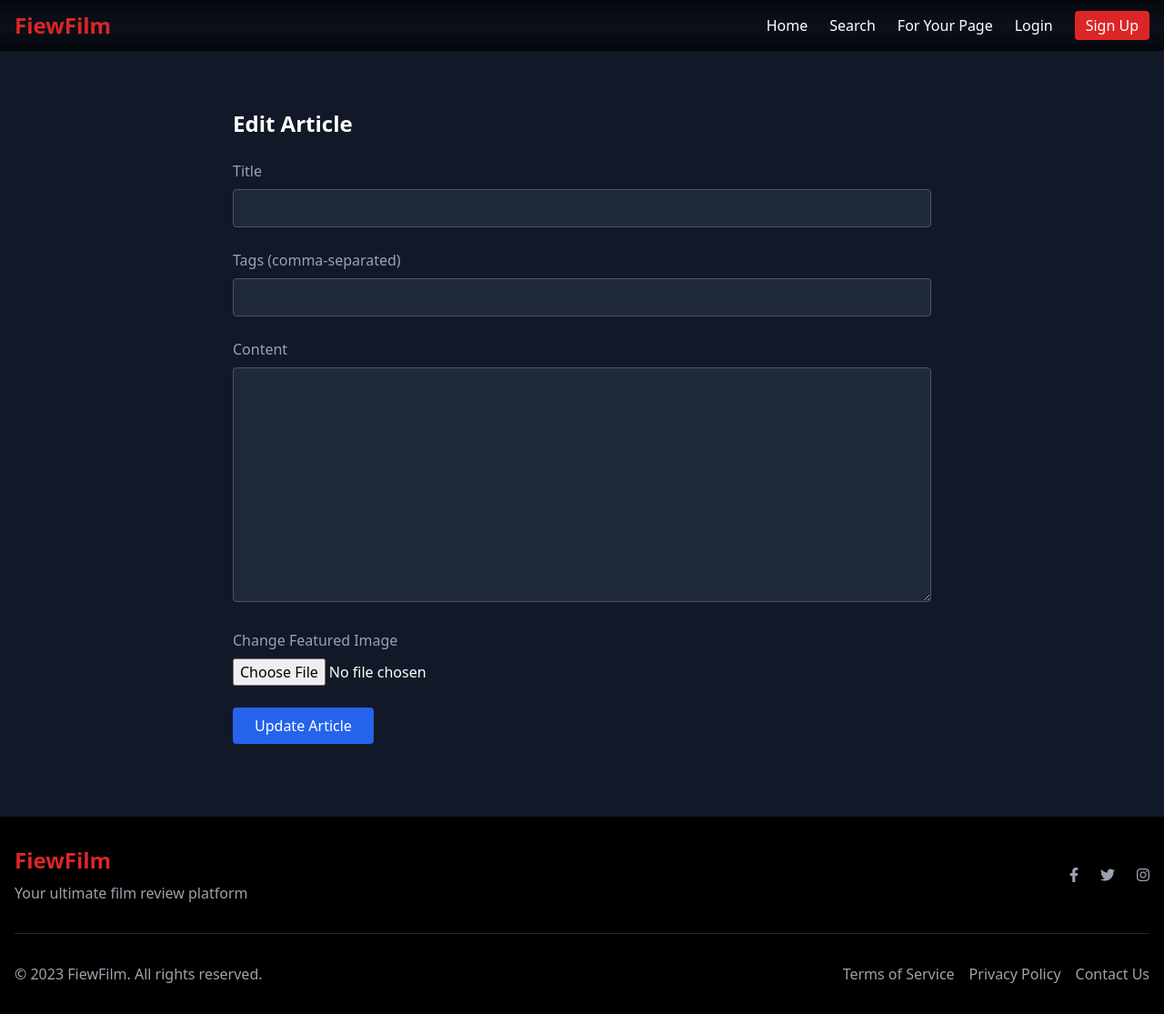
After one commit to AJLOJYGY/fiewfilm_app, a Flask app: template templates/admin/edit_article.html in a window 1280 px wide. The commit adds this page. Shown: the whole page at 91% size. Run offline with Flask 2, Linux system fonts and the light colour scheme; the template is opened without the code that fills it, so the values that code supplies are empty; some libraries are stand-ins or nearby versions.

Commit message:
Edit article actions: view, edit, delete fully working

```diff
--- a/app.py
+++ b/app.py
@@ -333,10 +333,24 @@ def edit_profile():
     user = get_current_user()
 
     if request.method == 'POST':
-        bio = request.form.get('bio', '')
+        username = request.form.get('username', '').strip()
+        bio = request.form.get('bio', '').strip()
         profile_pic = request.files.get('profile_pic')
 
-        update_data = {'bio': bio}
+        if not username:
+            flash('Username is required.', 'error')
+            return redirect(url_for('edit_profile'))
+
+        # Cek kalau username diganti dan sudah dipakai user lain
+        if username != user['username']:
+            if users.find_one({'username': username}):
+                flash('Username already taken.', 'error')
+                return redirect(url_for('edit_profile'))
+
+        update_data = {
+            'username': username,
+            'bio': bio
+        }
 
         if profile_pic and profile_pic.filename != '':
             filename = secure_filename(profile_pic.filename)
@@ -345,10 +359,56 @@ def edit_profile():
 
         users.update_one({'_id': user['_id']}, {'$set': update_data})
         flash('Profile updated successfully!', 'success')
-        return redirect(url_for('user_profile', username=user['username']))
+        return redirect(url_for('user_profile', username=username))
+
+    return render_template('auth/edit_profile.html', user=user)
 
 
-    return render_template('auth/edit_profile.html', user=user)
+
+# Admin: Edit Article
+@app.route('/admin/articles/edit/<article_id>', methods=['GET', 'POST'])
+def admin_edit_article(article_id):
+    if not is_admin():
+        return redirect(url_for('index'))
+
+    article = articles.find_one({'_id': ObjectId(article_id)})
+    if not article:
+        flash('Article not found', 'error')
+        return redirect(url_for('admin_articles'))
+
+    if request.method == 'POST':
+        title = request.form.get('title')
+        content = request.form.get('content')
+        tags = [t.strip() for t in request.form.get('tags', '').split(',')]
+        featured_image = request.files.get('featured_image')
+
+        update_data = {
+            'title': title,
+            'content': content,
+            'tags': tags
+        }
+
+        if featured_image and featured_image.filename:
+            filename = secure_filename(featured_image.filename)
+            featured_image.save(os.path.join(app.config['UPLOAD_FOLDER'], filename))
+            update_data['featured_image'] = filename
+
+        articles.update_one({'_id': ObjectId(article_id)}, {'$set': update_data})
+        flash('Article updated!', 'success')
+        return redirect(url_for('article_detail', article_id=article_id))
+
+    return render_template('admin/edit_article.html', article=article, user=get_current_user())
+
+
+# Admin: Delete Article
+@app.route('/admin/articles/delete/<article_id>', methods=['POST'])
+def admin_delete_article(article_id):
+    if not is_admin():
+        return redirect(url_for('index'))
+
+    articles.delete_one({'_id': ObjectId(article_id)})
+    flash('Article deleted successfully!', 'success')
+    return redirect(url_for('admin_articles'))
 
 
 @app.route('/film/<film_id>/add-to-watchlist', methods=['POST'])
--- /dev/null
+++ b/templates/admin/edit_article.html
@@ -0,0 +1,34 @@
+{% extends "base.html" %}
+{% block title %}Edit Article{% endblock %}
+
+{% block content %}
+<div class="max-w-3xl mx-auto text-white py-10">
+    <h1 class="text-2xl font-bold mb-6">Edit Article</h1>
+    <form method="POST" enctype="multipart/form-data" class="space-y-6">
+        <div>
+            <label class="block mb-2 text-gray-400">Title</label>
+            <input type="text" name="title" value="{{ article.title }}" required
+                   class="w-full px-4 py-2 rounded bg-gray-800 border border-gray-600">
+        </div>
+
+        <div>
+            <label class="block mb-2 text-gray-400">Tags (comma-separated)</label>
+            <input type="text" name="tags" value="{{ article.tags | join(', ') }}"
+                   class="w-full px-4 py-2 rounded bg-gray-800 border border-gray-600">
+        </div>
+
+        <div>
+            <label class="block mb-2 text-gray-400">Content</label>
+            <textarea name="content" rows="10" required
+                      class="w-full px-4 py-2 rounded bg-gray-800 border border-gray-600">{{ article.content }}</textarea>
+        </div>
+
+        <div>
+            <label class="block mb-2 text-gray-400">Change Featured Image</label>
+            <input type="file" name="featured_image">
+        </div>
+
+        <button type="submit" class="bg-blue-600 hover:bg-blue-700 px-6 py-2 rounded text-white">Update Article</button>
+    </form>
+</div>
+{% endblock %}
--- a/templates/article/detail.html
+++ b/templates/article/detail.html
@@ -55,12 +55,13 @@
 <div class="mt-8 pt-6 border-t border-gray-700">
     <h3 class="text-lg font-semibold mb-4">Admin Actions</h3>
     <div class="flex space-x-3">
-            <a href="#"
+        <a href="{{ url_for('admin_edit_article', article_id=article._id) }}"
            class="bg-yellow-600 hover:bg-yellow-700 text-white px-4 py-2 rounded-lg">
             <i class="fas fa-edit mr-2"></i>Edit Article
         </a>
-            <form action="#" method="POST">
+        <form action="{{ url_for('admin_delete_article', article_id=article._id) }}" method="POST">
             <button type="submit"
+                    onclick="return confirm('Are you sure you want to delete this article?');"
                     class="bg-red-600 hover:bg-red-700 text-white px-4 py-2 rounded-lg">
                 <i class="fas fa-trash mr-2"></i>Delete Article
             </button>
@@ -68,6 +69,7 @@
     </div>
 </div>
 {% endif %}
+
 
     <!-- Related Articles -->
     <div class="mt-12">
--- a/templates/auth/edit_profile.html
+++ b/templates/auth/edit_profile.html
@@ -8,8 +8,9 @@
     <form method="POST" enctype="multipart/form-data" class="space-y-6 bg-[#1f1f1f] p-6 rounded-lg">
         <div>
             <label class="block mb-2 text-gray-400">Username</label>
-            <input type="text" value="{{ user.username }}" disabled
-                   class="w-full px-4 py-2 rounded bg-gray-800 text-white border border-gray-600">
+<input type="text" name="username" value="{{ user.username }}"
+       class="w-full px-4 py-2 rounded bg-gray-800 text-white border border-gray-600">
+
         </div>
 
         <div>
```
Also changed, not shown: templates/admin/articles.html (+16 -8 lines), static/images/Simon_Smoking.jpg (added). Lines whose indentation alone changed are shown as unchanged.
